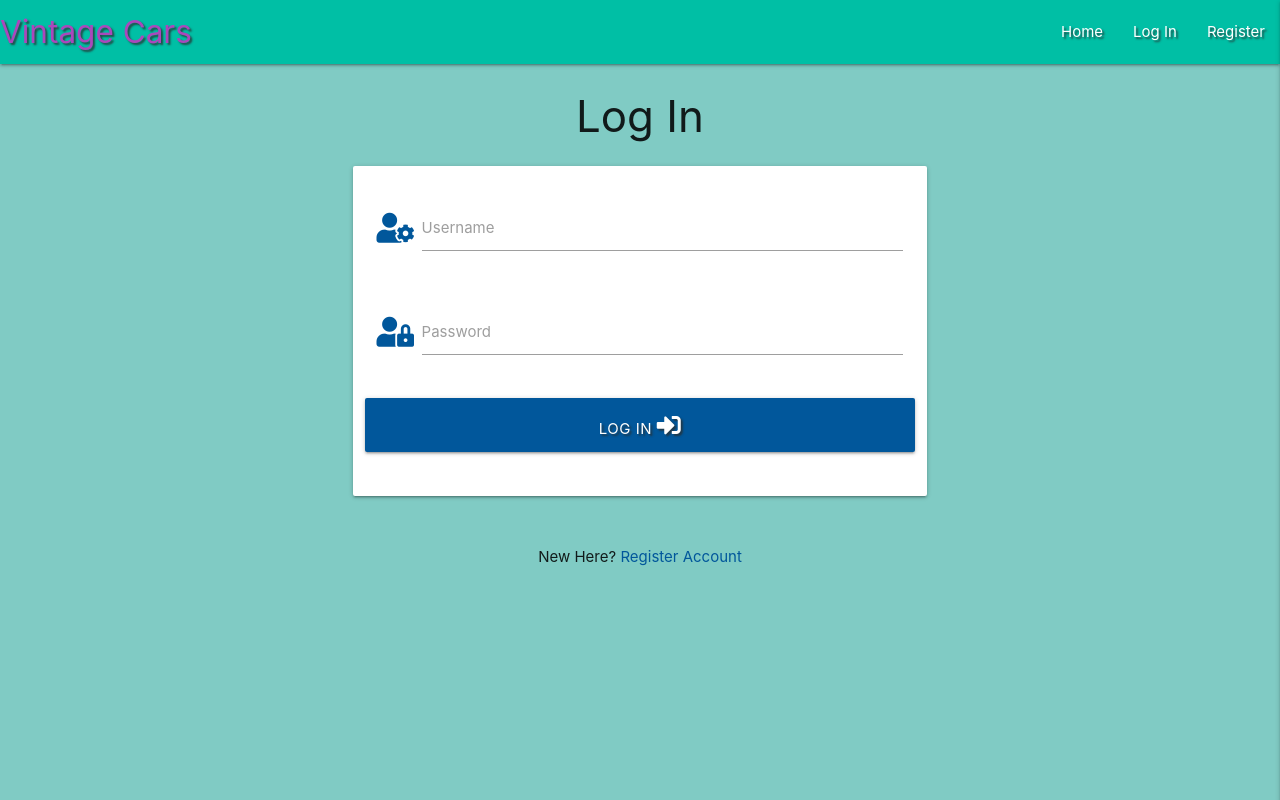
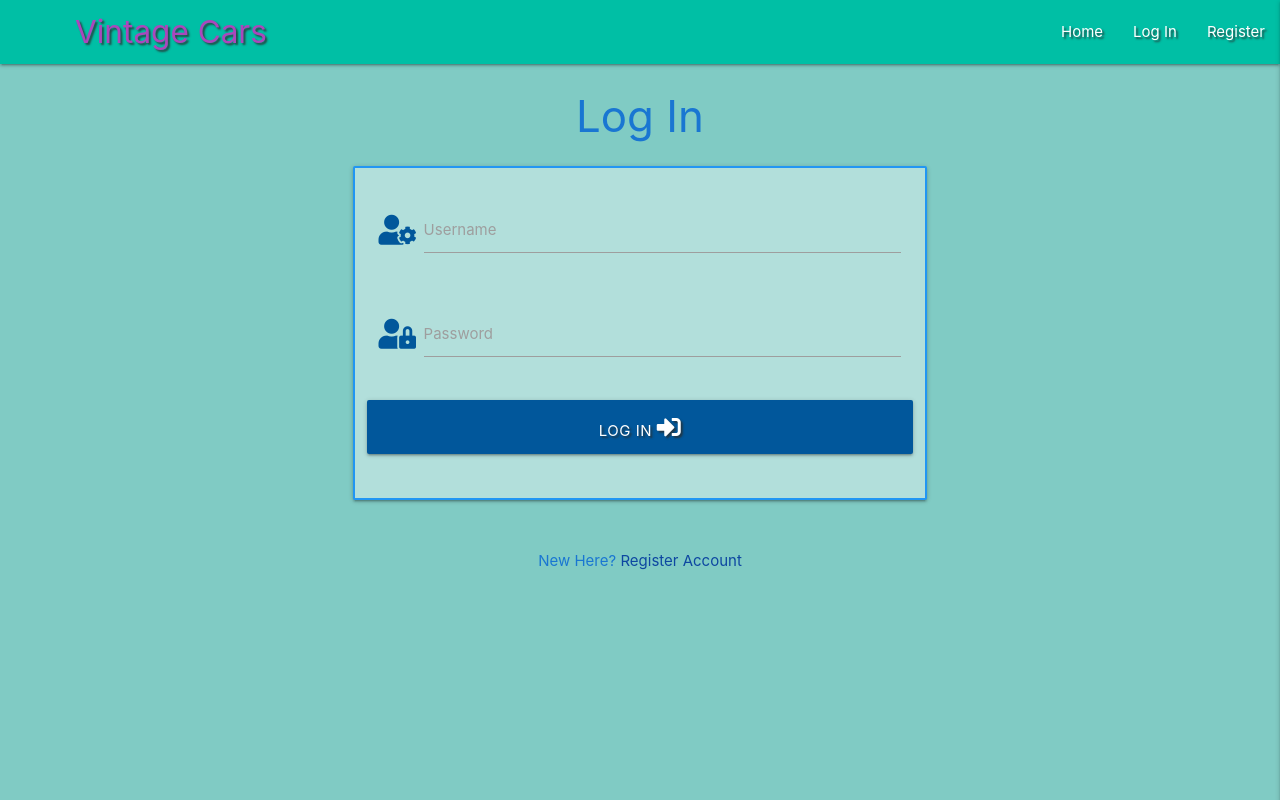
Before and after one commit to Maras00/MS3, a Flask app: page /login in a window 1280 px wide. Run offline with Flask 2, Linux system fonts and the light colour scheme; some libraries are stand-ins or nearby versions.

Commit message:
Add style to login.html and rerister.html

```diff
--- a/static/css/style.css
+++ b/static/css/style.css
@@ -1,11 +1,16 @@
 body {
     background-color: #80cbc4;
 }
+/* -- Main Page -- */
+.grey-text.text-darken-4 {
+    color: #3aa99e !important;
+}
+
+/* -- Navbar -- */
+ a.brand-logo{
+      margin-left:75px;
+  }
 
 .text-shadow {
     text-shadow: 2px 2px 2px rgba(40, 47, 49, 0.8);
 }
-
-.grey-text.text-darken-4 {
-    color: #3aa99e !important;
-}
--- a/templates/login.html
+++ b/templates/login.html
@@ -1,11 +1,11 @@
 {% extends "base.html" %}
 {% block content %}
 
-    <h3 class="center-align">Log In</h3>
+<h3 class="center-align blue-text text-darken-2">Log In</h3>
 
     <div class="row">
         <form class="col s12 m8 offset-m2" method="POST" action="{{ url_for('login') }}">
-            <div class="card-panel">
+            <div class="card-panel teal lighten-4" style="border: 2px solid #2196f3">
                 <!-- username -->
                 <div class="row">
 					<div class="input-field col s12">
@@ -36,9 +36,9 @@
 
     <div class="row">
         <div class="col s12">
-            <p class="center-align">
+            <p class="center-align blue-text text-darken-2">
                 New Here?
-                <a href="{{ url_for('register') }}" class="light-blue-text text-darken-4">Register Account</a>
+                <a href="{{ url_for('register') }}" class="blue-text text-darken-4">Register Account</a>
             </p>
         </div>
     </div>
--- a/templates/register.html
+++ b/templates/register.html
@@ -1,11 +1,11 @@
 {% extends "base.html" %}
 {% block content %}
 
-<h3 class="center-align">Register</h3>
+<h3 class="center-align blue-text text-darken-2">Register</h3>
 
     <div class="row">
         <form class="col s12 m8 offset-m2" method="POST" action="{{ url_for('register') }}">
-            <div class="card-panel">
+            <div class="card-panel teal lighten-4" style="border: 2px solid #2196f3">
                 <!-- username -->
                 <div class="row">
 					<div class="input-field col s12">
```
